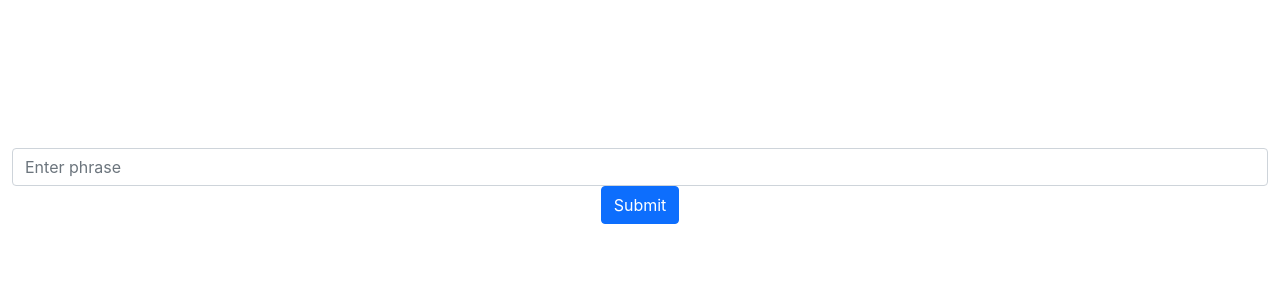
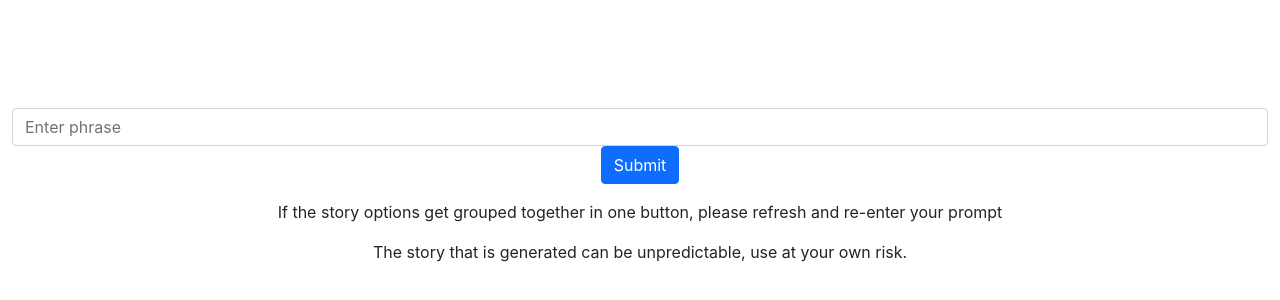
Before and after one commit to Yu9Psx2/dream-app, a React (Create React App) app: page / in a window 1280 px wide. Shown: the part 214-514 px from the top of the page. Built offline with nearby package versions, Linux system fonts and the light colour scheme.

Commit message:
Add warning

```diff
--- a/src/App.js
+++ b/src/App.js
@@ -101,7 +101,8 @@ function App() {
           ) : submitted ? (<>
             <div><img src={image} alt={`returned`} style={{ width: 250, height: 250 }} /></div>
             <div><p>{story}</p></div></>
-          ) : (
+          ) : (<>
+
             <Form onSubmit={handleFormSubmit}>
               <Form.Group controlId="formBasicEmail">
                 <Form.Control type="text" name="phrase" placeholder="Enter phrase" />
@@ -110,6 +111,9 @@ function App() {
                 Submit
               </Button>
             </Form>
+            <div>If the story options get grouped together in one button, please refresh and re-enter your prompt</div>
+            <div>The story that is generated can be unpredictable, use at your own risk.</div>
+            </>
           )}
           {story && (
             <div style={{ display: "flex", flexWrap: "wrap", alignItems: "center", justifyContent: "space-between", width: "100%" }}>
```
